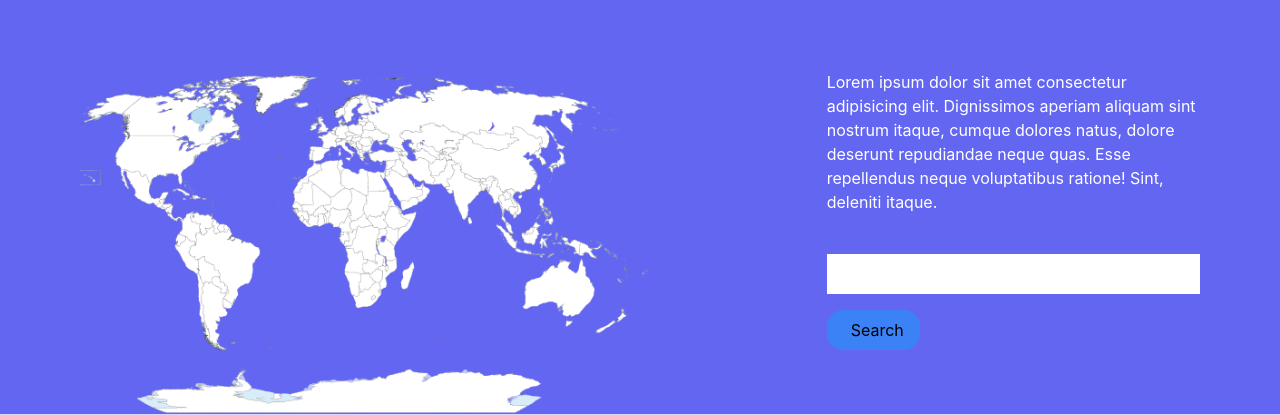
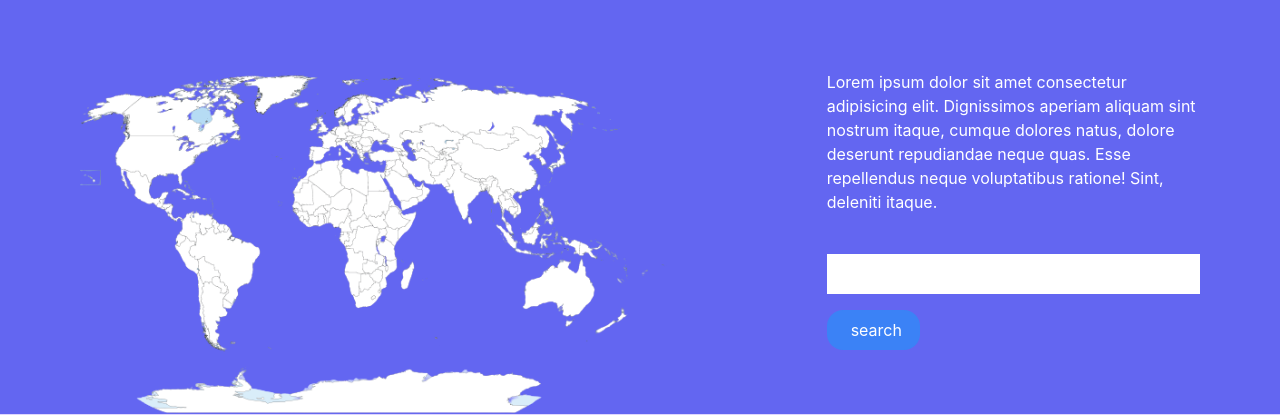
Before and after one commit to Architsharma7/MentalWellBeing, a Next.js app in the folder mentalwellbeingapp/: page / in a window 1280 px wide. Shown: the part 2064-2479 px from the top of the page. Built offline with nearby package versions, Linux system fonts and the light colour scheme.

Commit message:
openai integration done

```diff
--- a/mentalwellbeingapp/components/homepage.js
+++ b/mentalwellbeingapp/components/homepage.js
@@ -1,5 +1,6 @@
 import React from "react";
 import "../styles/homepage.module.css";
+import { useState } from "react";
 
 const Homepage = () => {
   const cards = [
@@ -19,6 +20,37 @@ const Homepage = () => {
       desc: "",
     },
   ];
+
+  const [userInput, setUserInput] = useState("");
+
+  const [apiOutput, setApiOutput] = useState("");
+  const [isGenerating, setIsGenerating] = useState(false);
+
+  const callGenerateEndpoint = async () => {
+    setIsGenerating(true);
+
+    console.log("Calling OpenAI...");
+    const response = await fetch("/api/generate", {
+      method: "POST",
+      headers: {
+        "Content-Type": "application/json",
+      },
+      body: JSON.stringify({ userInput }),
+    });
+
+    const data = await response.json();
+    const { output } = data;
+    console.log("OpenAI replied...", output.text);
+
+    setApiOutput(`${output.text}`);
+    setIsGenerating(false);
+  };
+
+  const onUserChangedText = (event) => {
+    console.log(event.target.value);
+    setUserInput(event.target.value);
+  };
+
   return (
     <div className="bg-violet-200 flex flex-col">
       <div className="mb-20">
@@ -104,10 +136,23 @@ const Homepage = () => {
                 natus, dolore deserunt repudiandae neque quas. Esse repellendus
                 neque voluptatibus ratione! Sint, deleniti itaque.
               </p>
-              <input type="search" className="px-4 py-2 mt-10" />
-              <button className="mt-4 bg-blue-500 w-1/4 justify-center px-6 py-2 rounded-2xl text-center">
-                Search
-              </button>
+              <input
+                type="search"
+                className="px-4 py-2 mt-10"
+                value={userInput}
+                onChange={onUserChangedText}
+              />
+                <button
+                  className="mt-4 bg-blue-500 w-1/4 justify-center px-6 py-2 rounded-2xl text-center text-white"
+                  onClick={callGenerateEndpoint}
+                >
+                {isGenerating ? "loading..." : "search"}
+                </button>
+              {apiOutput && (
+                <div className="mt-6 text-white justify-center">
+                  <p className="text-md">{apiOutput}</p>
+                </div>
+              )}
             </div>
           </div>
         </div>
--- a/mentalwellbeingapp/package.json
+++ b/mentalwellbeingapp/package.json
@@ -11,6 +11,7 @@
   "dependencies": {
     "firebase": "^9.15.0",
     "next": "13.0.6",
+    "openai": "^3.1.0",
     "react": "18.2.0",
     "react-dom": "18.2.0"
   },
--- /dev/null
+++ b/mentalwellbeingapp/pages/api/generate.js
@@ -0,0 +1,26 @@
+import { Configuration, OpenAIApi } from 'openai';
+
+const configuration = new Configuration({
+  apiKey: process.env.OPENAI_API_KEY,
+});
+
+const openai = new OpenAIApi(configuration);
+
+const basePromptPrefix = `What is the mental health helpline number of`;
+const generateAction = async (req, res) => {
+  // Run first prompt
+  console.log(`API: ${basePromptPrefix}${req.body.userInput}`)
+
+  const baseCompletion = await openai.createCompletion({
+    model: 'text-davinci-003',
+    prompt: `${basePromptPrefix}${req.body.userInput}`,
+    temperature: 0.7,
+    max_tokens: 250,
+  });
+
+  const basePromptOutput = baseCompletion.data.choices.pop();
+
+  res.status(200).json({ output: basePromptOutput });
+};
+
+export default generateAction;
```
Also changed, not shown: 2 other files (tests, documents, lock files or other folders).
